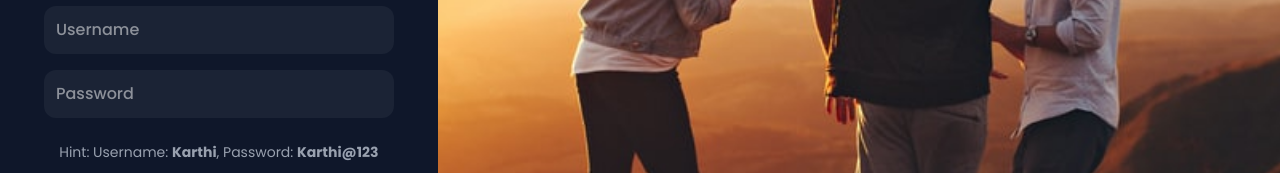
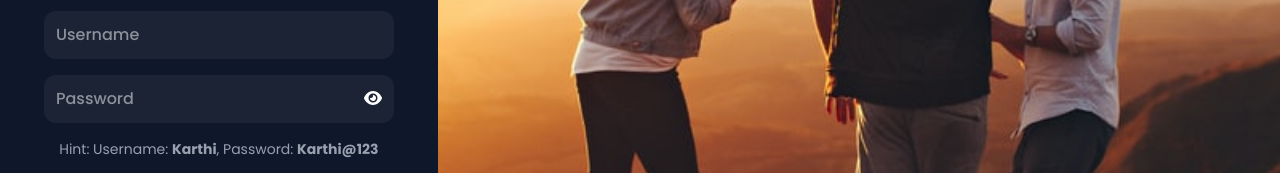
Before and after one commit to karthi-techdev/buddy-quikberry, a React (Vite) app: page /login in a window 1280 px wide. Shown: the part 298-471 px from the top of the page. Built offline with nearby package versions, Linux system fonts and the light colour scheme.

Commit message:
password-eye

```diff
--- a/src/components/login-page/Login.jsx
+++ b/src/components/login-page/Login.jsx
@@ -5,6 +5,7 @@ import { login } from '../../redux/actions/authActions';
 import imgBanner from '../../assets/img/login-img.jpg';
 import { FontAwesomeIcon } from '@fortawesome/react-fontawesome';
 import { faFacebook, faGithub, faXTwitter } from '@fortawesome/free-brands-svg-icons';
+import { faEye, faEyeSlash } from '@fortawesome/free-solid-svg-icons';
 
 const Login = () => {
   const dispatch = useDispatch();
@@ -13,6 +14,7 @@ const Login = () => {
 
   const [form, setForm] = useState({ username: '', password: '' });
   const [error, setError] = useState('');
+  const [showPassword, setShowPassword] = useState(false);
 
   const handleChange = (e) => {
     setForm({ ...form, [e.target.name]: e.target.value });
@@ -30,6 +32,10 @@ const Login = () => {
     }
   };
 
+  const togglePasswordVisibility = () => {
+    setShowPassword((prev) => !prev);
+  };
+
   return (
     <section className="login-page w-screen h-screen flex flex-row overflow-hidden">
       <div className="w-full md:w-1/2 flex justify-center items-center px-6 bg-[#0F172A]">
@@ -38,19 +44,46 @@ const Login = () => {
           <h3 className="text-3xl font-medium mb-3 text-white text-center">Sign in to your account</h3>
 
           <form onSubmit={handleSubmit} className="space-y-4">
-            <input name="username"  type="text" placeholder="Username" className="w-full p-3 border-0 bg-[#1B2335] text-white rounded-xl font-medium" value={form.username} onChange={handleChange} required />
+            <input
+              name="username"
+              type="text"
+              placeholder="Username"
+              className="w-full p-3 border-0 bg-[#1B2335] text-white rounded-xl font-medium"
+              value={form.username}
+              onChange={handleChange}
+              required
+            />
 
-            <input name="password" type="password" placeholder="Password" className="w-full p-3 border-0 bg-[#1B2335] text-white rounded-xl font-medium" value={form.password} onChange={handleChange} required/>
+            <div className="relative">
+              <input
+                name="password"
+                type={showPassword ? 'text' : 'password'}
+                placeholder="Password"
+                className="w-full p-3 pr-12 border-0 bg-[#1B2335] text-white rounded-xl font-medium"
+                value={form.password}
+                onChange={handleChange}
+                required
+              />
+              <button
+                type="button"
+                onClick={togglePasswordVisibility}
+                className="absolute right-3 top-1/2 transform -translate-y-1/2 text-white"
+              >
+                <FontAwesomeIcon icon={showPassword ? faEyeSlash : faEye} />
+              </button>
+            </div>
 
             {error && <p className="text-red-500 text-sm">{error}</p>}
             {!form.username && !form.password && (
               <p className="text-gray-400 text-sm mt-2 text-center">
-                Hint: Username: <strong>Karthi</strong>,
-                Password: <strong>Karthi@123</strong>
+                Hint: Username: <strong>Karthi</strong>, Password: <strong>Karthi@123</strong>
               </p>
             )}
 
-            <button type="submit" className="w-full bg-[#0284C7] text-white py-3 rounded-md hover:bg-[#06557e] transition cursor-pointer">
+            <button
+              type="submit"
+              className="w-full bg-[#0284C7] text-white py-3 rounded-md hover:bg-[#06557e] transition cursor-pointer"
+            >
               Sign In
             </button>
           </form>
```
